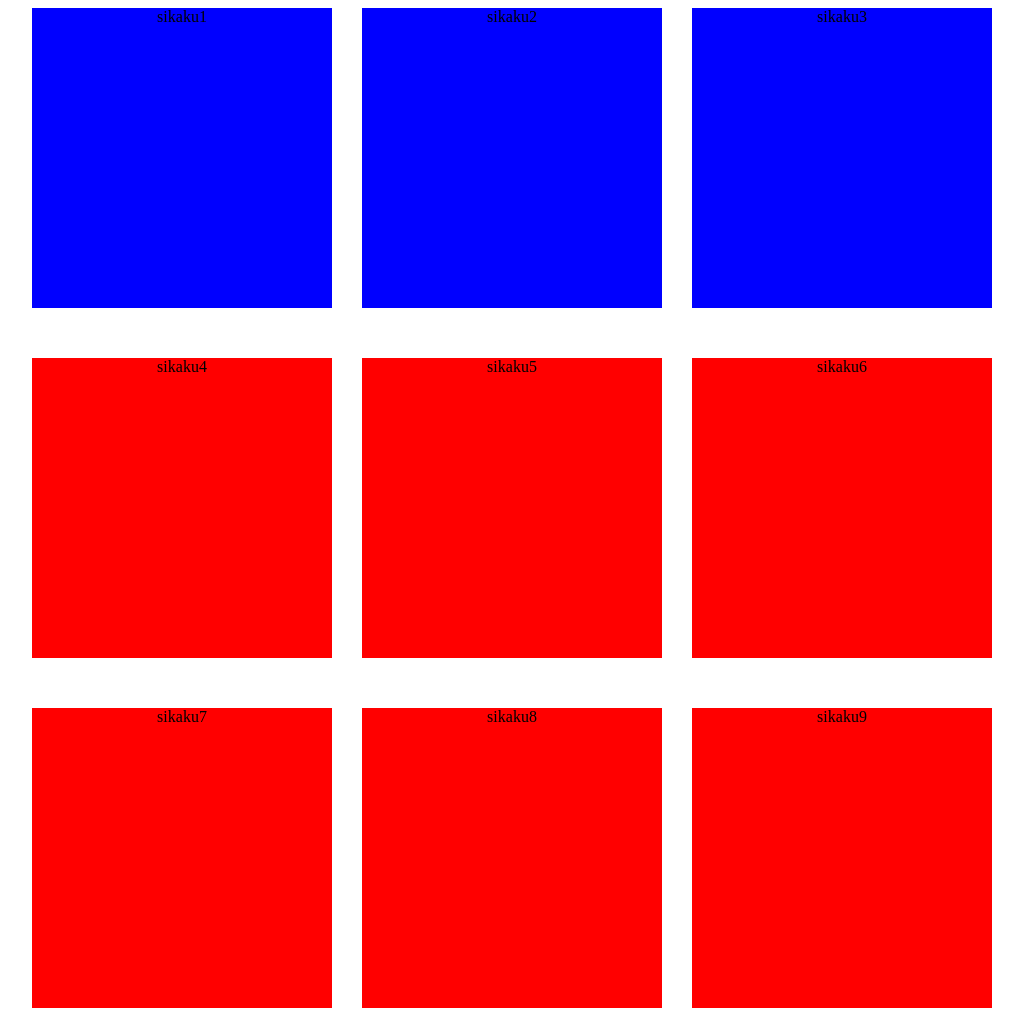
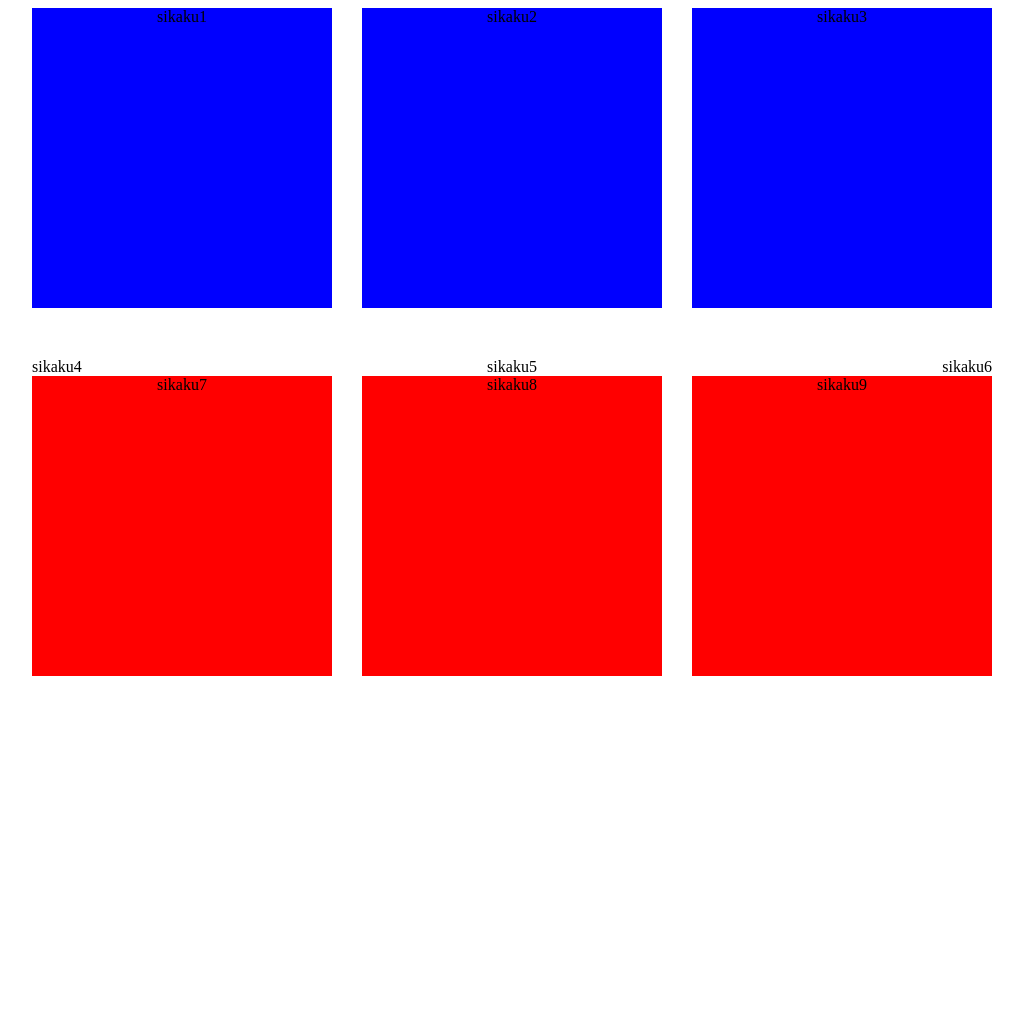
Before and after one commit to takafumiinoue87/kadai2, a plain HTML site: page 課題2回目_Work1/Work1_1.2/index.html in a window 1280 px wide. Shown: the whole page, without its empty margins (128-1151 px from the left). After the commit the page ends 800 px from the top, so only its background shows below. Drawn offline with Linux system fonts and the light colour scheme.

Commit message:
Work1、2課題修正

```diff
--- a/課題2回目_Work1/Work1_1.2/css/style.css
+++ b/課題2回目_Work1/Work1_1.2/css/style.css
@@ -18,11 +18,8 @@
 }
 
 .wrap2 div {
-    background: red;
-    width: 300px;
-    height: 300px;
-    text-align: center;
-    margin-bottom: 50px;
+    /*flexを改行するcss*/
+    flex-wrap: wrap;
 }
 
 .wrap3 div {
@@ -30,5 +27,5 @@
     width: 300px;
     height: 300px;
     text-align: center;
-    flex-wrap: wrap;
+    margin-bottom: 50px;
 }
--- a/課題2回目_Work2/Work2/css/style.css
+++ b/課題2回目_Work2/Work2/css/style.css
@@ -88,6 +88,7 @@ li:last-child {
     }
 
     li {
+        border-right: none;
         padding: 0 4%;
         border-bottom: 1px solid #000;
         font-size: 20px;
```
